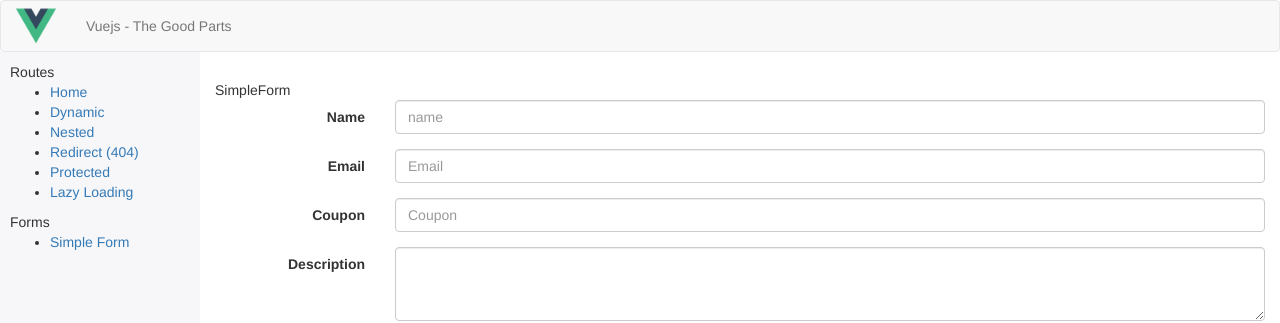
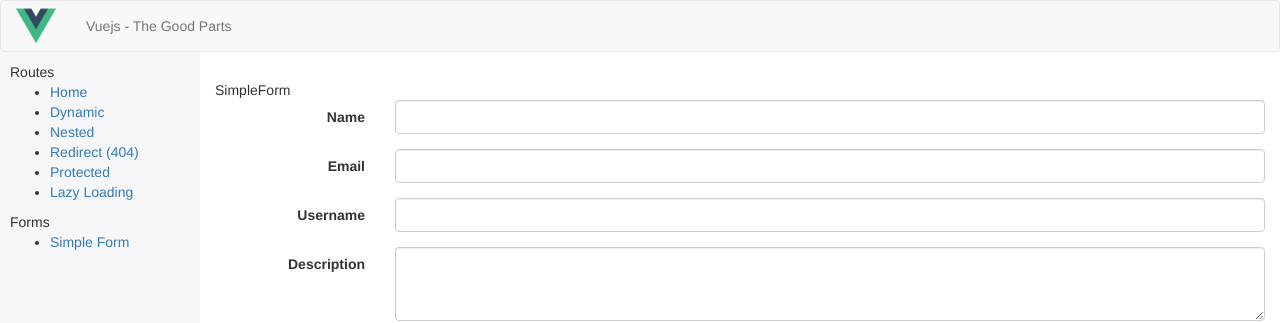
Before and after one commit to kaelvergara/vuejs-webpack-boiler-plate, a Vue app: page /#/simple-form in a window 1280 px wide. Shown: the top 323 px of the page. Built offline with nearby package versions, Linux system fonts and the light colour scheme.

Commit message:
Renamed coupon field to username and remove field placeholders

```diff
--- a/src/routes/SimpleForm/index.vue
+++ b/src/routes/SimpleForm/index.vue
@@ -5,26 +5,26 @@
       <div class="form-group">
         <label for="name" class="col-sm-2 control-label">Name</label>
         <div class="col-sm-10">
-          <input name="name"type="text" class="form-control" placeholder="name"  v-model="simpleForm.name.value">
+          <input name="name"type="text" class="form-control" v-model="simpleForm.name.value">
           <span v-show="errors.has('name')" class="validation-error">{{ errors.first('name') }}</span>
         </div>
       </div>
       <div class="form-group">
         <label for="email" class="col-sm-2 control-label">Email</label>
         <div class="col-sm-10">
-          <input type="text" class="form-control" placeholder="Email" name="email" v-model="simpleForm.email.value">
+          <input type="text" class="form-control" name="email" v-model="simpleForm.email.value">
           <span v-show="errors.has('email')" class="validation-error">{{ errors.first('email') }}</span>
         </div>
       </div>
       <div class="form-group has-feedback">
-        <label for="coupon" class="col-sm-2 control-label">Coupon</label>
+        <label for="username" class="col-sm-2 control-label">Username</label>
         <div class="col-sm-10">
-          <input type="text" class="form-control" placeholder="Coupon" name="coupon" v-model="simpleForm.coupon.value">
+          <input type="text" class="form-control" name="username" v-model="simpleForm.username.value">
           <span
-            v-show="simpleForm.coupon.isLoading"
+            v-show="simpleForm.username.isLoading"
             class="glyphicon glyphicon-refresh glyphicon-refresh-animate form-control-feedback"
             aria-hidden="true" />
-          <span v-show="errors.has('coupon')" class="validation-error">{{ errors.first('coupon') }}</span>
+          <span v-show="errors.has('username')" class="validation-error">{{ errors.first('username') }}</span>
         </div>
       </div>
       <div class="form-group">
@@ -112,9 +112,9 @@ export default {
         value: '',
         validations: 'required|alpha',
       },
-      coupon: {
+      username: {
         value: '',
-        validations: 'required|verify_coupon',
+        validations: 'required|unique_username',
         asyncValidation: true,
         isLoading: false,
         debounce: 500,
@@ -154,7 +154,7 @@ export default {
   },
   created() {
     const asyncValidate = ({ field, newValue }) => {
-      this.simpleForm.coupon.isLoading = true;
+      this.simpleForm[field].isLoading = true;
       this.$validator.validate(field, newValue).then(() => {
         this.simpleForm[field].isLoading = false;
       }).catch(() => {
--- a/src/utils/validators.js
+++ b/src/utils/validators.js
@@ -2,14 +2,14 @@ import { Validator } from 'vee-validate';
 
 export default {
   init() {
-    Validator.extend('verify_coupon', {
-      getMessage: field => `The ${field} is not a valid coupon.`,
+    Validator.extend('unique_username', {
+      getMessage: () => 'Username no longer available',
       validate: value => new Promise((resolve) => {
-        const validCoupons = ['SUMMER2016', 'WINTER2016', 'FALL2016'];
+        const validCoupons = ['abc123', 'user123', 'foobar'];
 
         setTimeout(() => {
           resolve({
-            valid: value && validCoupons.indexOf(value.toUpperCase()) !== -1,
+            valid: value && validCoupons.indexOf(value) !== -1,
           });
         }, 500);
       }),
```
